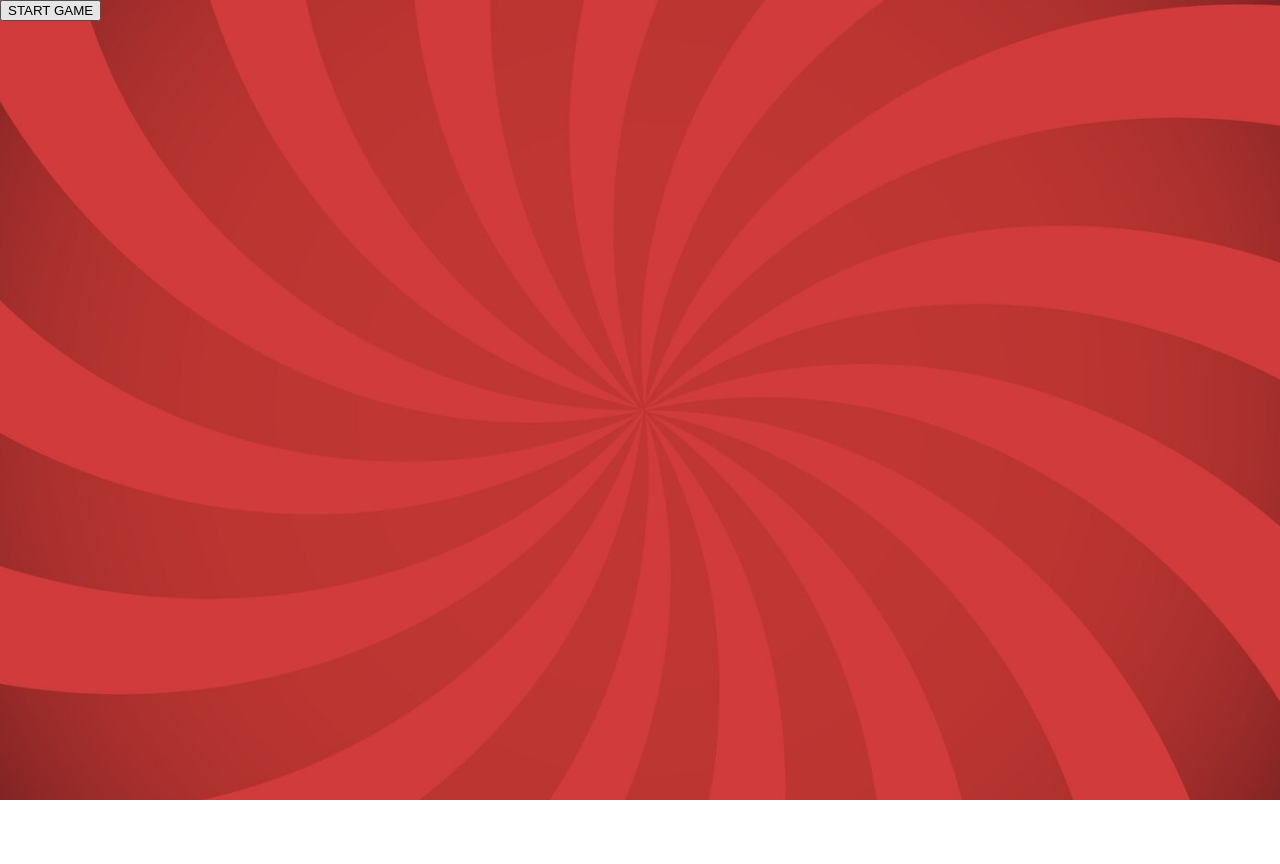
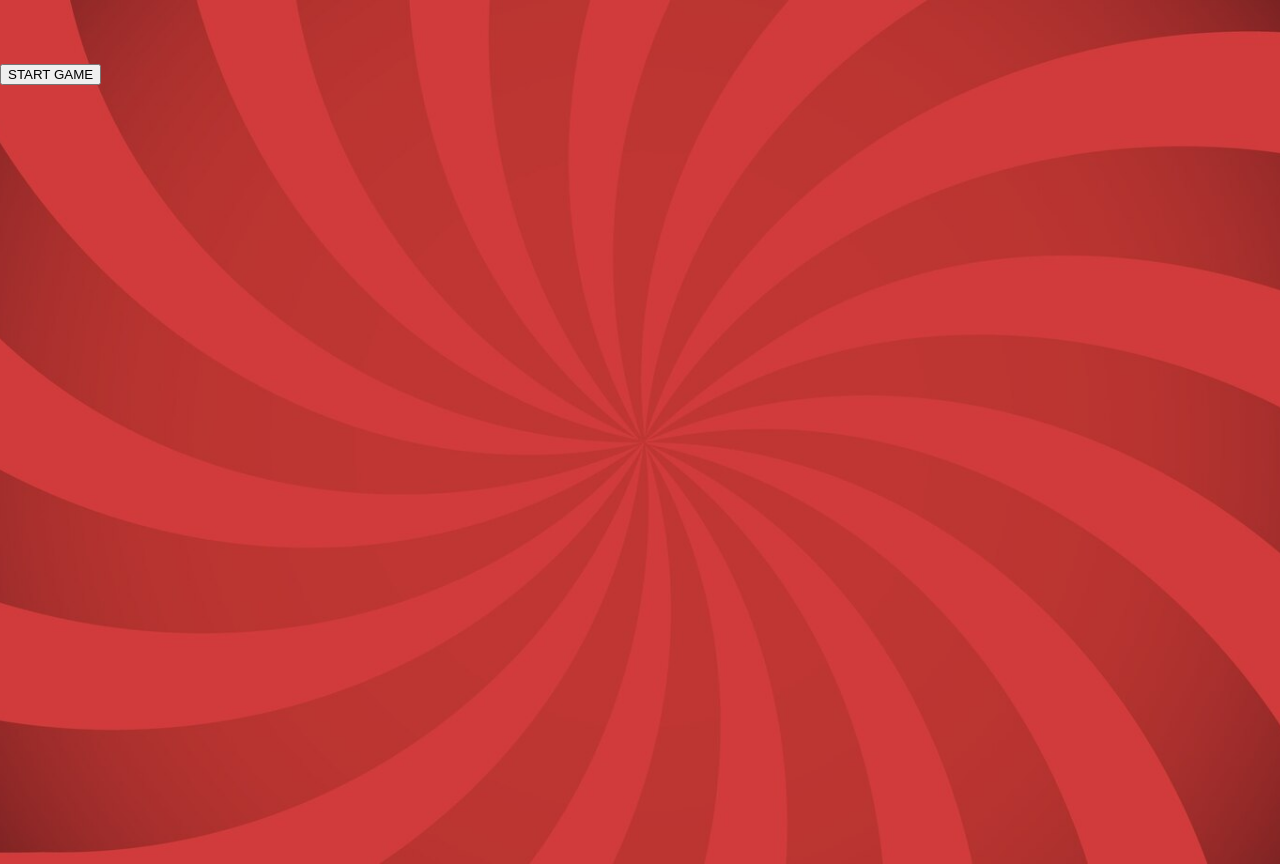
Before and after one commit to NeroAlex9/fortune, a React (Create React App) app: page / in a window 1280 px wide. Before the commit the page ends 800 px from the top, so only its background shows below. Built offline with nearby package versions, Linux system fonts and the light colour scheme.

Commit message:
Update index.css

```diff
--- a/src/index.css
+++ b/src/index.css
@@ -6,5 +6,6 @@ body {
   background-size: cover;
   background-position: center;
   background-repeat: no-repeat;
-/*   margin-top: 5%; */
+   margin-top: 5%;
+  overflow: hidden; /* Убирает скроллбар */
 }
```
